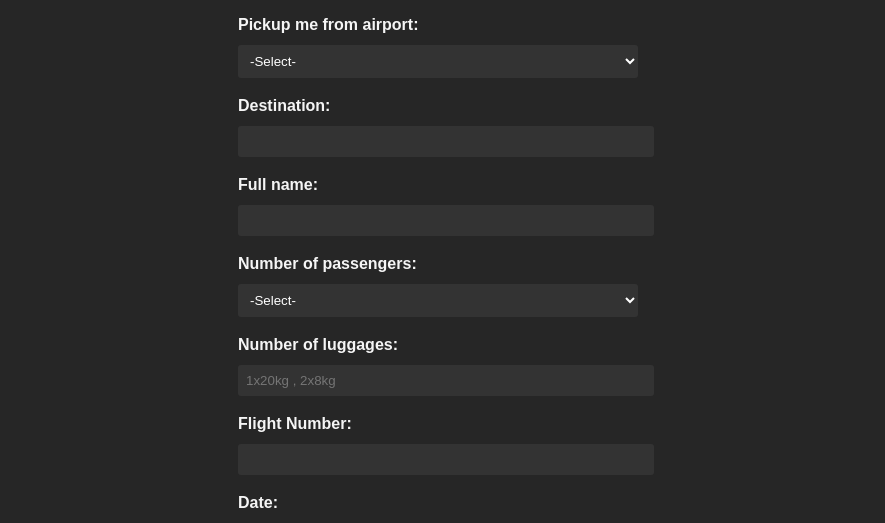
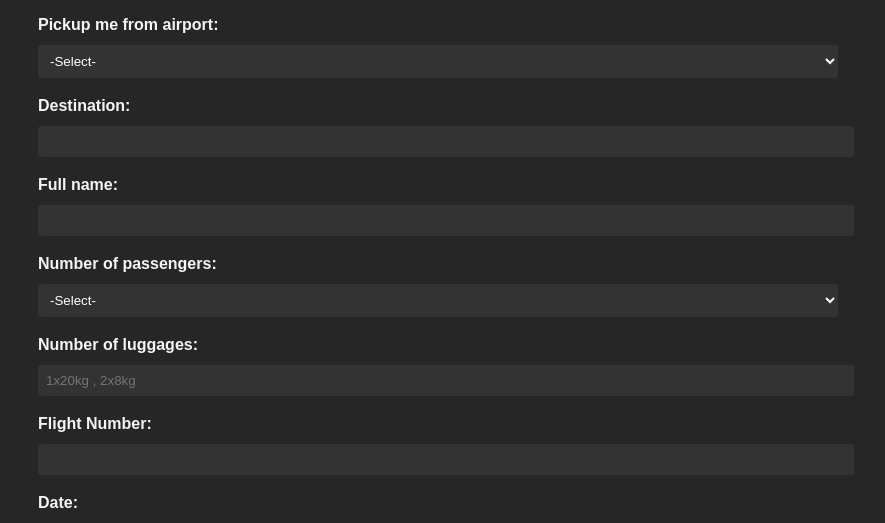
Before and after one commit to GeorgeWebDevCy/pampos, a plain HTML site: page onlinebooking.html in a window 1280 px wide. Shown: the part 256-779 px from the top of the page, without its empty margins (202-1087 px from the left). Drawn offline with Linux system fonts and the light colour scheme.

Commit message:
booking form width

```diff
--- a/onlinebookingstyle.css
+++ b/onlinebookingstyle.css
@@ -97,8 +97,9 @@ nav ul li a:hover::after{
 }
 
 .form-container {
-  width: 400px;
-  margin-bottom: 2rem;
+    width: 800px;
+    margin-bottom: 2rem;
+    margin: auto;
 }
 
 .form-title {
```
